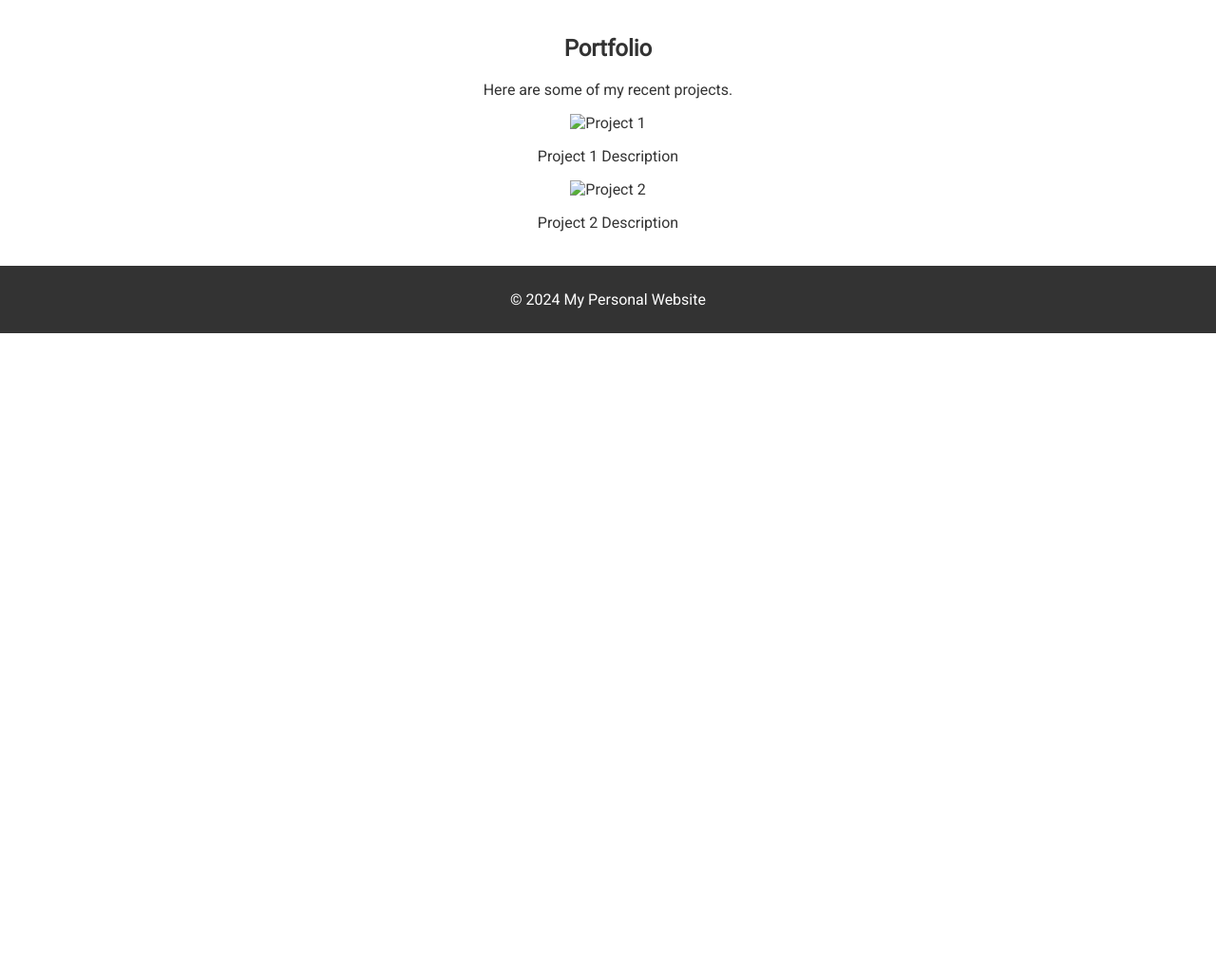
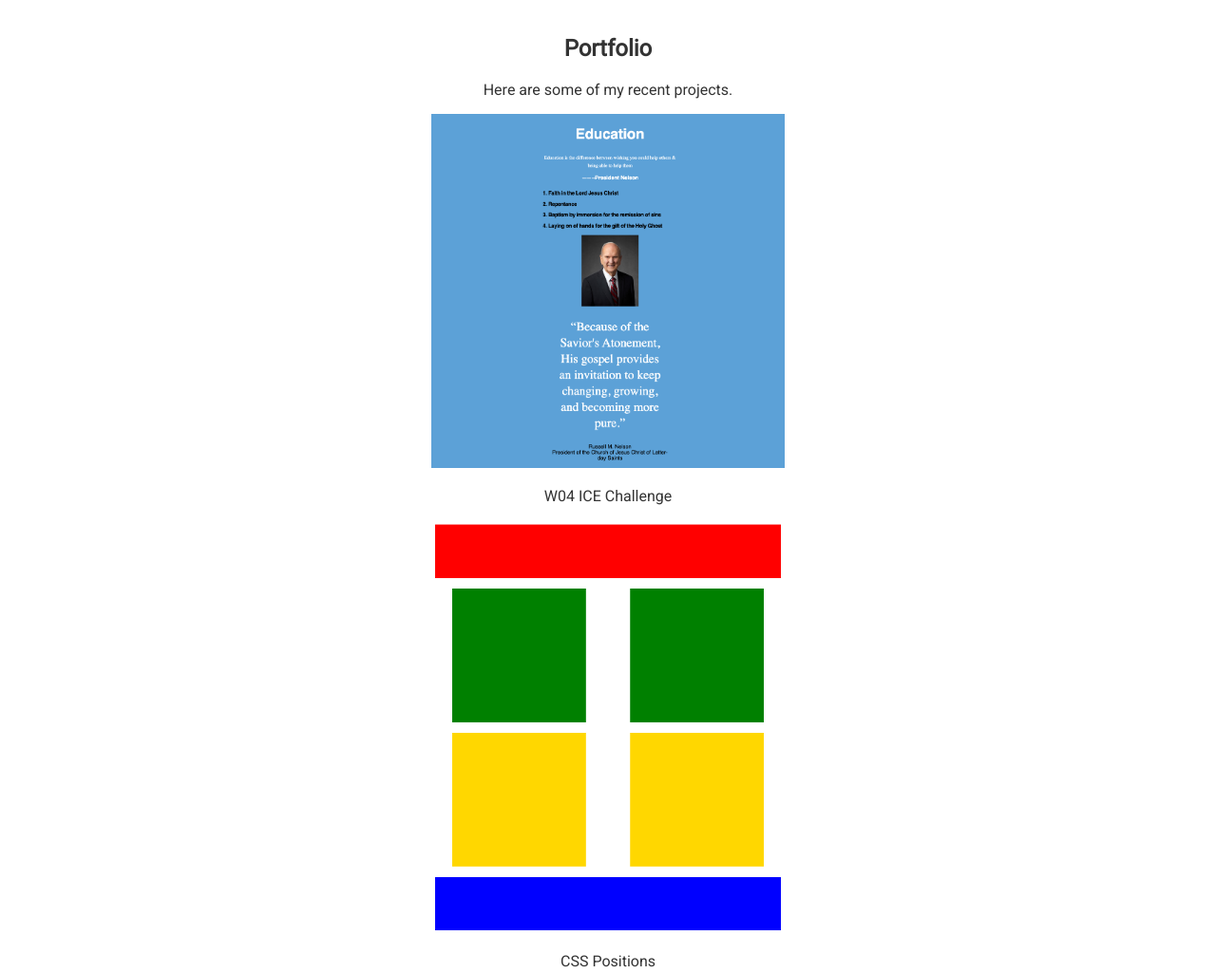
Before and after one commit to BunkoVEVO/BunkoVEVO, a plain HTML site: page index.html in a window 1280 px wide. Shown: the part 774-1799 px from the top of the page at 95% size. Before the commit the page ends 1125 px from the top, so only its background shows below. Drawn offline with Linux system fonts and the light colour scheme.

Commit message:
added home page portfolio

```diff
--- a/index.html
+++ b/index.html
@@ -41,12 +41,12 @@
         <h2>Portfolio</h2>
         <p>Here are some of my recent projects.</p>
         <div>
-            <img src="project1.jpg" alt="Project 1">
-            <p>Project 1 Description</p>
+            <a href="ICE/ice04.html"><img src="img/w04_ice_img.png" alt="Week 4 ICE img" width="30%"></a>
+            <p>W04 ICE Challenge</p>
         </div>
         <div>
-            <img src="project2.jpg" alt="Project 2">
-            <p>Project 2 Description</p>
+            <a href="CSS Positions/positioning/positioning.html"><img src="img/CSSpos.PNG" alt="CSS Positions" width="30%"></a>
+            <p>CSS Positions</p>
         </div>
     </section>
 
```
Also changed, not shown: portfolio.html (+0 -8 lines), img/Thumbnail1.PNG (added), img/Thumbnail2.PNG (added).
